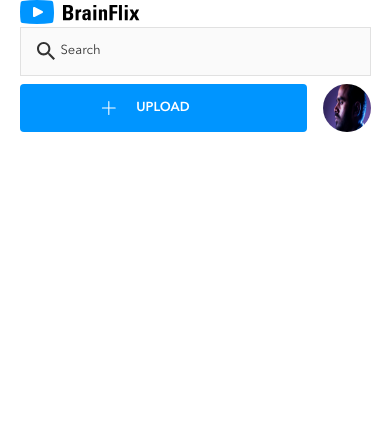
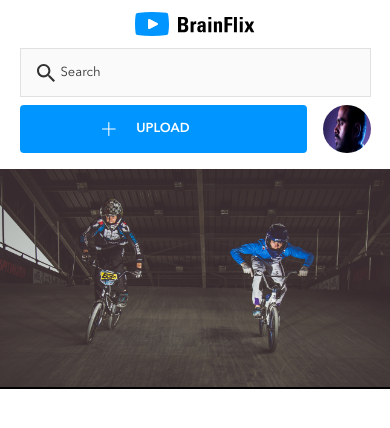
Before and after one commit to dshlass/dale-shlass-BrainFlix, a React (Create React App) app in the folder sprint1/: page / in a window 390 px wide. Shown: the top 428 px of the page. Built offline with nearby package versions, Linux system fonts and the light colour scheme.

Commit message:
video added and responsive completed. work on controls next.

```diff
--- a/sprint1/src/App.js
+++ b/sprint1/src/App.js
@@ -1,14 +1,14 @@
 import React from 'react';
 // import logo from './logo.svg';
 import './css/App.scss';
-import Navigation from './components/Navigation';
+import Header from './components/Header';
 
 
 class App extends React.Component {
   render() {
     return (
       <>
-        <Navigation/>
+        <Header/>
       </>
     );
   }
--- /dev/null
+++ b/sprint1/src/components/Header.js
@@ -0,0 +1,17 @@
+import React from 'react';
+import Navigation from './Navigation';
+import Video from './Video';
+
+
+class Header extends React.Component {
+  render() {
+    return (
+      <header className='header'>
+        <Navigation />
+        <Video />
+      </header>
+    );
+  }
+}
+
+export default Header
--- a/sprint1/src/components/Logo.js
+++ b/sprint1/src/components/Logo.js
@@ -4,9 +4,9 @@ import logo from '../assets/Logo/Logo-brainflix.svg'
 class Logo extends React.Component {
   render() {
     return (
-      <div className='header__logo-wrapper'>
+      <div className='navigation__logo-wrapper'>
         <a href='./index.html'>
-          <img src={logo} className="header__logo" alt="logo" />
+          <img src={logo} className="navigation__logo" alt="logo" />
         </a>
 
       </div>
--- a/sprint1/src/components/Navigation.js
+++ b/sprint1/src/components/Navigation.js
@@ -8,14 +8,14 @@ import Input from './Input';
 class Navigation extends React.Component {
   render() {
     return (
-      <header className='navigation'>
+      <nav className='navigation'>
         <Logo />
         <Input class={'navigation__search'} type={'search'} placeholder={'Search'}/>
         <div className='navigation__flex-wrapper'>
           <Button class={'buttons navigation__button'} display={'Upload'}/>
           <Profile class={'navigation__profile'} alt={'A picture of Mohan'}/>
         </div>
-      </header>
+      </nav>
     );
   }
 }
--- /dev/null
+++ b/sprint1/src/components/Video.js
@@ -0,0 +1,18 @@
+import React from 'react';
+// import Navigation from './Navigation'
+import poster from '../assets/Images/video-list-0.jpg'
+
+
+class Video extends React.Component {
+  render() {
+    return (
+      <div className="video">
+        <video className='video__media' poster={poster}>
+            Sorry, your browser doesn't support embedded videos.
+        </video>
+      </div>
+    );
+  }
+}
+
+export default Video
--- a/sprint1/src/css/App.scss
+++ b/sprint1/src/css/App.scss
@@ -1,10 +1,17 @@
 // //Normalizing the browser specific stylings
 @import './Normalize.scss';
 
-// //Imports my variables, mixins and classes that extended into other files
+// //Imports my variables
 @import './Variables.scss';
 
-//Imports the header specific styles
+//Imports the mixins and classes that extended into other files
 @import './Mixins.scss';
 
+//Imports the navigation specific styles
 @import './Navigation.scss';
+
+//Imports the navigation specific styles
+@import './Header.scss';
+
+//Imports the video specific styles
+@import './Video.scss'
--- /dev/null
+++ b/sprint1/src/css/Header.scss
@@ -0,0 +1,4 @@
+// .header {
+
+
+// }
--- /dev/null
+++ b/sprint1/src/css/Video.scss
@@ -0,0 +1,24 @@
+.video {
+
+  @extend %padding--tablet;
+  @extend %padding--desktop;
+
+
+
+
+  background: black;
+
+  &__media {
+    width: 100%;
+
+    @media #{$Tablet} {
+      padding: 0 1.0rem;
+    }
+
+    @media #{$Desktop} {
+      padding: 0 $column--desktop;
+    }
+  }
+
+
+}
```
Also changed, not shown: 1 other file (tests, documents, lock files or other folders).
